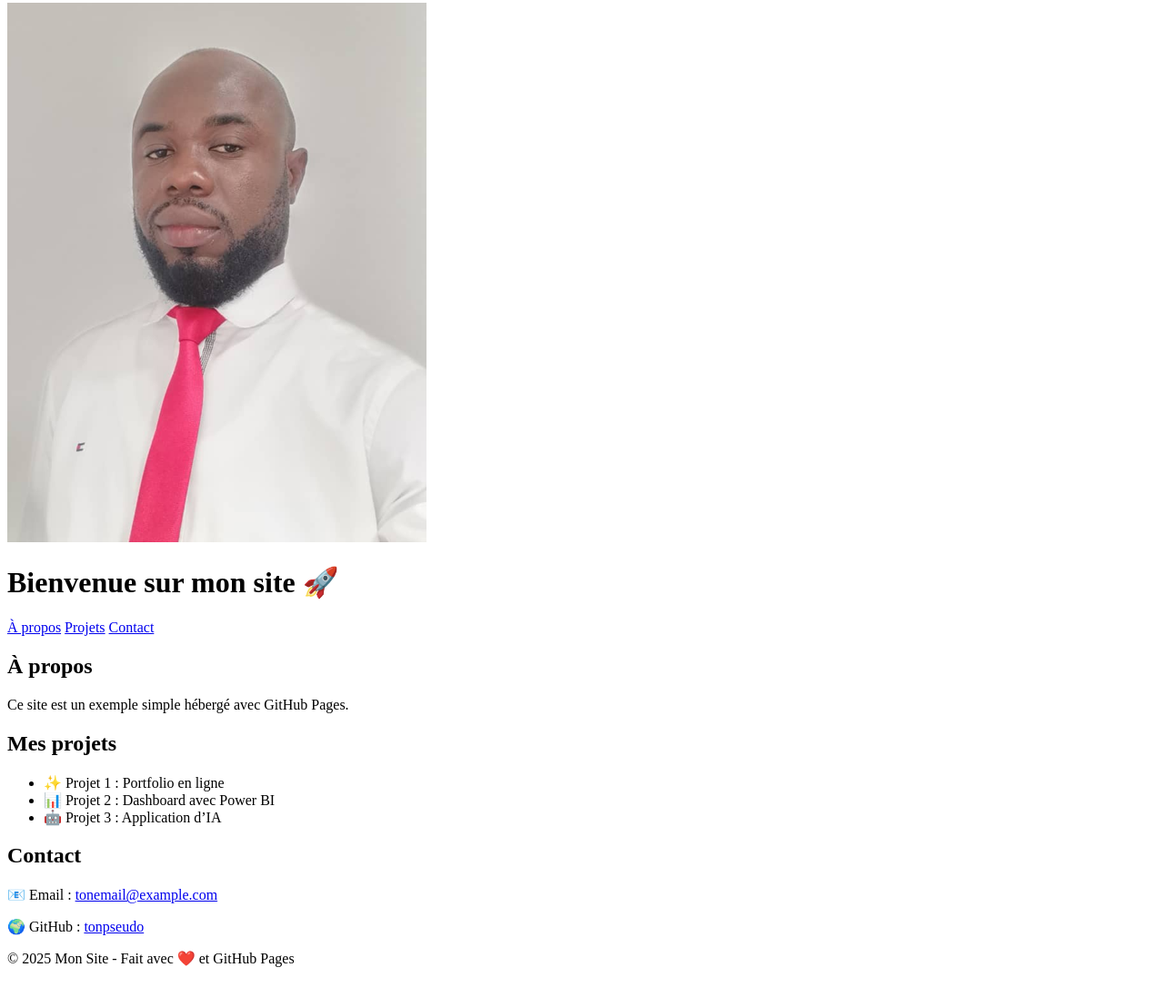
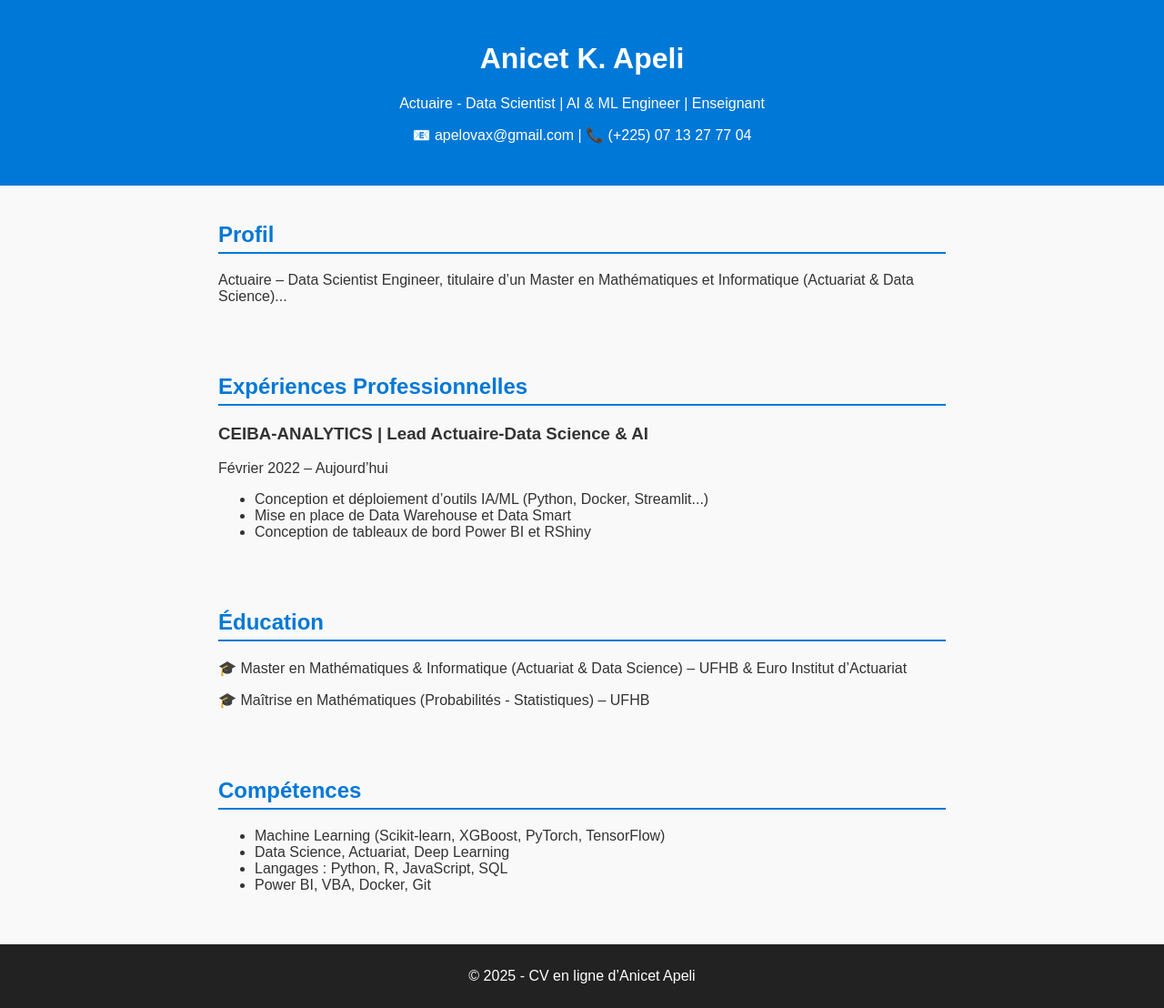
Before and after one commit to Aanicet/my-online, a plain HTML site: page index.html in a window 1280 px wide. Shown: the part 5-1113 px from the top of the page at 91% size. Before the commit the page ends 1084 px from the top, so only its background shows below. Drawn offline with Linux system fonts and the light colour scheme.

Commit message:
first update

```diff
--- a/index.html
+++ b/index.html
@@ -3,42 +3,50 @@
 <head>
   <meta charset="UTF-8">
   <meta name="viewport" content="width=device-width, initial-scale=1.0">
-  <title>Mon Site Démo</title>
+  <title>CV Anicet Apeli</title>
   <link rel="stylesheet" href="style.css">
 </head>
 <body>
   <header>
-    <img src="images/logo.png" alt="Logo" class="logo">
-    <h1>Bienvenue sur mon site 🚀</h1>
-    <nav>
-      <a href="#about">À propos</a>
-      <a href="#projets">Projets</a>
-      <a href="#contact">Contact</a>
-    </nav>
+    <h1>Anicet K. Apeli</h1>
+    <p>Actuaire - Data Scientist | AI & ML Engineer | Enseignant</p>
+    <p>📧 apelovax@gmail.com | 📞 (+225) 07 13 27 77 04</p>
   </header>
 
-  <section id="about">
-    <h2>À propos</h2>
-    <p>Ce site est un exemple simple hébergé avec GitHub Pages.</p>
+  <section>
+    <h2>Profil</h2>
+    <p>Actuaire – Data Scientist Engineer, titulaire d’un Master en Mathématiques et Informatique (Actuariat & Data Science)...</p>
   </section>
 
-  <section id="projets">
-    <h2>Mes projets</h2>
+  <section>
+    <h2>Expériences Professionnelles</h2>
+    <h3>CEIBA-ANALYTICS | Lead Actuaire-Data Science & AI</h3>
+    <p>Février 2022 – Aujourd’hui</p>
     <ul>
-      <li>✨ Projet 1 : Portfolio en ligne</li>
-      <li>📊 Projet 2 : Dashboard avec Power BI</li>
-      <li>🤖 Projet 3 : Application d’IA</li>
+      <li>Conception et déploiement d’outils IA/ML (Python, Docker, Streamlit...)</li>
+      <li>Mise en place de Data Warehouse et Data Smart</li>
+      <li>Conception de tableaux de bord Power BI et RShiny</li>
     </ul>
   </section>
 
-  <section id="contact">
-    <h2>Contact</h2>
-    <p>📧 Email : <a href="mailto:tonemail@example.com">tonemail@example.com</a></p>
-    <p>🌍 GitHub : <a href="https://github.com/tonpseudo" target="_blank">tonpseudo</a></p>
+  <section>
+    <h2>Éducation</h2>
+    <p>🎓 Master en Mathématiques & Informatique (Actuariat & Data Science) – UFHB & Euro Institut d’Actuariat</p>
+    <p>🎓 Maîtrise en Mathématiques (Probabilités - Statistiques) – UFHB</p>
+  </section>
+
+  <section>
+    <h2>Compétences</h2>
+    <ul>
+      <li>Machine Learning (Scikit-learn, XGBoost, PyTorch, TensorFlow)</li>
+      <li>Data Science, Actuariat, Deep Learning</li>
+      <li>Langages : Python, R, JavaScript, SQL</li>
+      <li>Power BI, VBA, Docker, Git</li>
+    </ul>
   </section>
 
   <footer>
-    <p>© 2025 Mon Site - Fait avec ❤️ et GitHub Pages</p>
+    <p>© 2025 - CV en ligne d’Anicet Apeli</p>
   </footer>
 </body>
 </html>
--- a/style.css
+++ b/style.css
@@ -0,0 +1,34 @@
+body {
+  font-family: Arial, sans-serif;
+  margin: 0;
+  padding: 0;
+  background: #f9f9f9;
+  color: #333;
+}
+
+header {
+  background: #0078d7;
+  color: white;
+  text-align: center;
+  padding: 30px;
+}
+
+section {
+  max-width: 800px;
+  margin: auto;
+  padding: 20px;
+}
+
+h2 {
+  color: #0078d7;
+  border-bottom: 2px solid #0078d7;
+  padding-bottom: 5px;
+}
+
+footer {
+  text-align: center;
+  padding: 10px;
+  background: #222;
+  color: white;
+  margin-top: 20px;
+}
```
